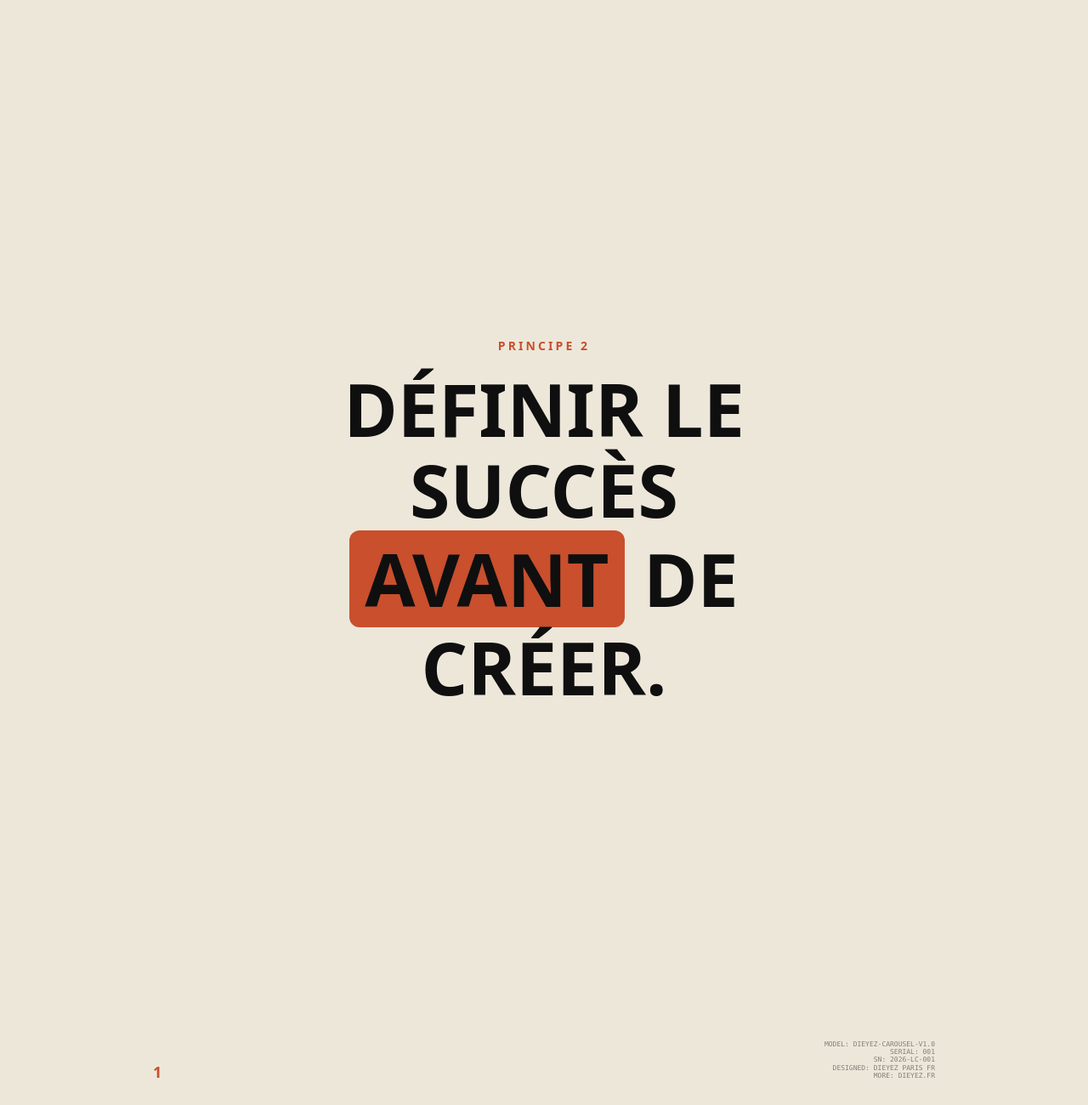
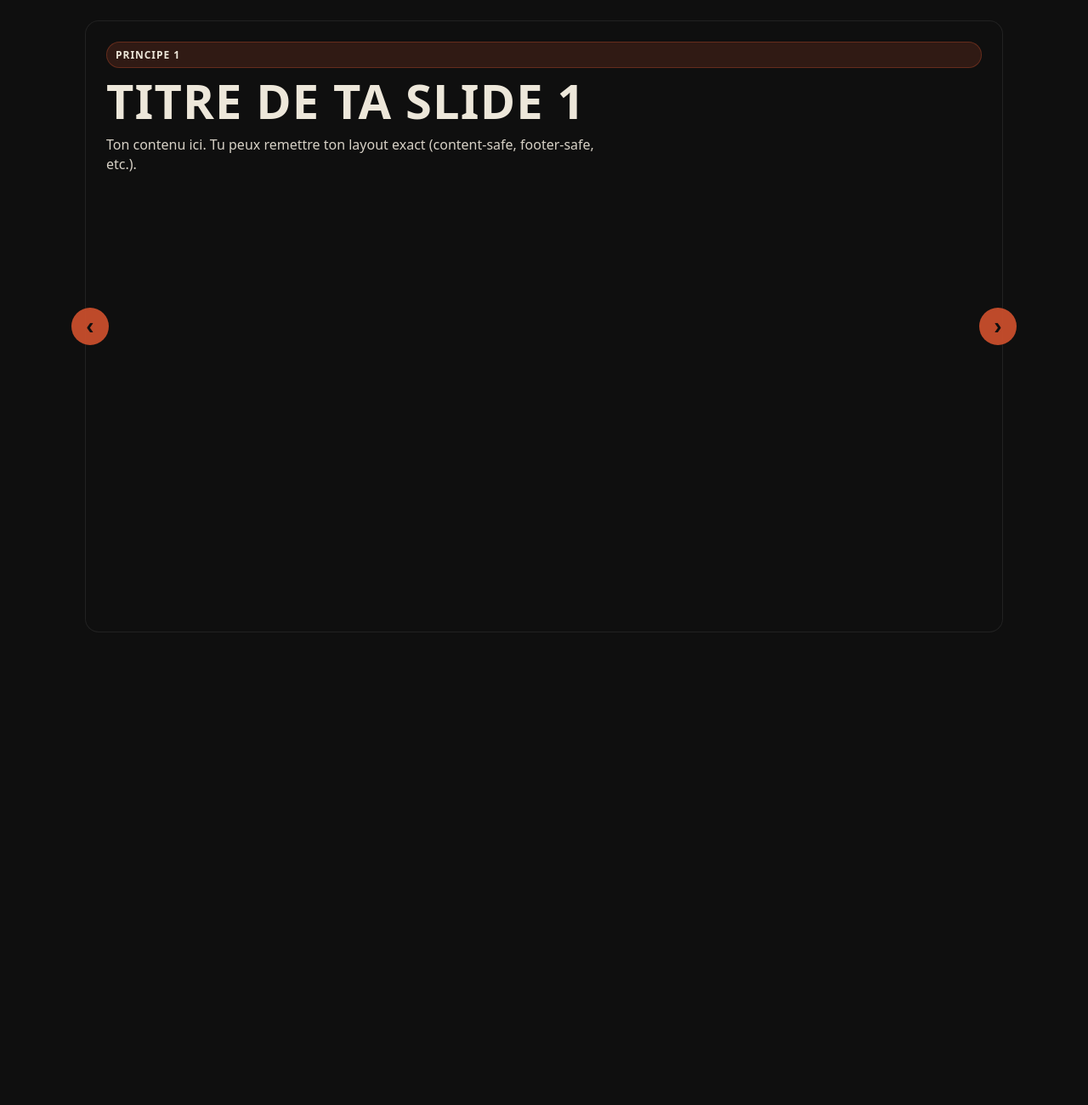
Before and after one commit to dieyez/regard, a plain HTML site: page posts/comment-briefer-un-creatif/index.html in a window 1280 px wide. Shown: the top 1300 px of the page at 85% size. After the commit the page ends 800 px from the top, so only its background shows below. Drawn offline with Linux system fonts and the light colour scheme.

Commit message:
Refactor HTML structure and styles for carousel

```diff
--- a/posts/comment-briefer-un-creatif/index.html
+++ b/posts/comment-briefer-un-creatif/index.html
@@ -1,150 +1,231 @@
-
 <!doctype html>
 <html lang="fr">
 <head>
 	<meta charset="utf-8" />
-  <meta name="viewport" content="width=device-width,initial-scale=1" />
-  <title>REGARD - Test Carousel</title>
+	<meta name="viewport" content="width=device-width, initial-scale=1" />
+	<title>Carousel</title>
+
 	<style>
 		:root{
+			--ink:#0f0f0f;
 			--cream:#EDE7DA;
-      --ink:#0f0f0f;
+			--cream2:#F6F2E8;
 			--terra:#C94F2D;
-      --safe:80px;
-      --footerH:160px;
 		}
 
-    html, body { margin:0; padding:0; background:var(--cream); }
-    body { font-family: system-ui, -apple-system, Segoe UI, Roboto, Arial, sans-serif; }
+		*{ box-sizing:border-box; }
+		html,body{ height:100%; }
+		body{
+			margin:0;
+			background: var(--ink);
+			color: var(--cream);
+			font-family: system-ui, -apple-system, Segoe UI, Roboto, Arial, sans-serif;
+		}
 
-    @page { size: 1080px 1350px; margin: 0; }
+		/* Layout global écran */
+		.page{
+			padding: 16px;
+		}
 
-    .carousel { width:1080px; margin:0 auto; }
+		/* ÉCRAN: carrousel horizontal */
+		.carousel-ui{
+			position: relative;
+			max-width: 1080px;
+			margin: 0 auto;
+		}
+
+		.carousel-track{
+			display: flex;
+			gap: 0;
+			overflow-x: auto;
+			scroll-snap-type: x mandatory;
+			-webkit-overflow-scrolling: touch;
+			scroll-behavior: smooth;
+
+			/* option: cache scrollbar */
+			scrollbar-width: none;
+		}
+		.carousel-track::-webkit-scrollbar{ display:none; }
 
 		.slide{
-      width:1080px;
-      height:1350px;
-      background:var(--cream);
-      position:relative;
-      overflow:hidden;
+			flex: 0 0 100%;
+			scroll-snap-align: center;
+			scroll-snap-stop: always;
+
+			/* pour que la slide prenne un “format” lisible à l’écran */
+			min-height: calc(100dvh - 32px);
+			padding: 24px;
+			display: grid;
+			align-content: start;
+			background: var(--ink);
+			border: 1px solid rgba(255,255,255,.08);
+			border-radius: 16px;
+		}
+
+		/* Flèches: desktop only */
+		.nav{
+			position: absolute;
+			top: 50%;
+			transform: translateY(-50%);
+			width: 44px;
+			height: 44px;
+			border-radius: 999px;
+			border: none;
+			background: rgba(201,79,45,.95);
+			color: #0f0f0f;
+			font-size: 28px;
+			font-weight: 900;
+			cursor: pointer;
+			display: none;
+			user-select: none;
+		}
+
+		.nav.prev{ left: -16px; }
+		.nav.next{ right: -16px; }
+
+		@media (min-width: 900px){
+			.page{ padding: 24px; }
+			.nav{ display: grid; place-items: center; }
+			.slide{ min-height: min(720px, calc(100vh - 48px)); }
+		}
+
+		/* ---- Ton design system de slide (à adapter) ---- */
+		/* Tu peux garder tes classes existantes: .content-safe, .footer-safe, etc. */
+		.h1{
+			font-weight: 900;
+			letter-spacing: .02em;
+			text-transform: uppercase;
+			line-height: 1.02;
+			margin: 0 0 12px 0;
+			font-size: clamp(28px, 5vw, 56px);
+		}
+		.p{
+			margin:0;
+			max-width: 65ch;
+			color: rgba(237,231,218,.9);
+			font-size: 16px;
+			line-height: 1.45;
+		}
+		.badge{
+			display:inline-block;
+			padding: 6px 10px;
+			border-radius: 999px;
+			background: rgba(201,79,45,.18);
+			border: 1px solid rgba(201,79,45,.35);
+			color: var(--cream);
+			font-weight: 700;
+			text-transform: uppercase;
+			letter-spacing: .08em;
+			font-size: 12px;
+			margin-bottom: 10px;
+		}
+
+		/* PRINT: on imprime toutes les slides (pas le swipe) */
+		@media print{
+			@page{
+				size: A4 portrait;
+				margin: 0;
+			}
+
+			body{
+				background: #fff !important;
+				color: #000 !important;
+			}
+
+			.page{
+				padding: 0 !important;
+			}
+
+			.carousel-ui{
+				max-width: none !important;
+				margin: 0 !important;
+			}
+
+			.carousel-track{
+				overflow: visible !important;
+				display: block !important;
+			}
+
+			.slide{
+				/* chaque slide = page */
 				page-break-after: always;
 				break-after: page;
+
+				/* en print, on force un format page */
+				width: 210mm;
+				height: 297mm;
+				min-height: 0 !important;
+				border: none !important;
+				border-radius: 0 !important;
+				padding: 18mm;
+
+				background: #fff !important;
+				color: #000 !important;
 			}
 
-    .content-safe{
-      position:absolute;
-      left:var(--safe);
-      right:var(--safe);
-      top:140px;
-      bottom:var(--safe);
-      padding-bottom: calc(var(--footerH) + 20px);
-      display:flex;
-      flex-direction:column;
-      justify-content:center;
-      align-items:center;
-      text-align:center;
-      color:var(--ink);
-      gap:18px;
-    }
-
-    .label{
-      letter-spacing: .22em;
-      text-transform: uppercase;
-      font-weight: 700;
-      font-size: 14px;
-      color: var(--terra);
-    }
-
-    .headline{
-      font-weight: 900;
-      text-transform: uppercase;
-      line-height: 1.10; /* serré MAIS sans chevauchement */
-      font-size: 86px;
-      margin:0;
-    }
-
-    .body{
-      font-weight: 300;
-      font-size: 28px;
-      line-height: 1.35;
-      max-width: 820px;
-      margin:0;
-    }
-
-    .highlight{
-      display:inline-block;
-      padding: 10px 18px;
-      border-radius: 12px;
-      background: var(--terra);
-      color: var(--ink);
-      font-weight: 900;
-    }
-
-    .footer-safe{
-      position:absolute;
-      left:var(--safe);
-      right:var(--safe);
-      bottom:var(--safe);
-      height:var(--footerH);
-      display:grid;
-      grid-template-columns: auto 1fr;
-      align-items:end;
-      gap:24px;
-      pointer-events:none;
-    }
-
-    .page-number{
-      color:var(--terra);
-      font-weight:800;
-      font-size: 18px;
-      line-height: 1;
-    }
-
-    .micrographic{
-      font-family: ui-monospace, SFMono-Regular, Menlo, Monaco, Consolas, "Liberation Mono", monospace;
-      font-size: 8px;
-      line-height: 1.15;
-      opacity: .45;
-      text-align:right;
-      white-space:pre;
+			.nav{ display:none !important; }
 		}
 	</style>
 </head>
+
 <body>
-  <div class="carousel">
+	<main class="page">
+		<div class="carousel-ui">
+			<button class="nav prev" type="button" aria-label="Précédent">‹</button>
 
+			<div class="carousel-track" id="track" tabindex="0" aria-label="Carrousel">
 				<section class="slide">
-      <div class="content-safe">
-        <div class="label">PRINCIPE 2</div>
-        <h1 class="headline">DÉFINIR LE<br>SUCCÈS<br><span class="highlight">AVANT</span> DE<br>CRÉER.</h1>
-      </div>
-
-      <div class="footer-safe">
-        <div class="page-number">1</div>
-        <div class="micrographic">MODEL: DIEYEZ-CAROUSEL-V1.0
-SERIAL: 001
-SN: 2026-LC-001
-DESIGNED: DIEYEZ PARIS FR
-MORE: DIEYEZ.FR</div>
-      </div>
+					<div class="badge">Principe 1</div>
+					<h2 class="h1">Titre de ta slide 1</h2>
+					<p class="p">Ton contenu ici. Tu peux remettre ton layout exact (content-safe, footer-safe, etc.).</p>
 				</section>
 
 				<section class="slide">
-      <div class="content-safe">
-        <div class="label">CONTEXTE</div>
-        <p class="body">J’ai été briefé des centaines de fois. J’ai briefé moi-même des prestataires et voici <span class="highlight">3 PRINCIPES</span> qui changent tout, peu importe le métier ou le secteur.</p>
+					<div class="badge">Principe 2</div>
+					<h2 class="h1">Titre de ta slide 2</h2>
+					<p class="p">Texte, visuels, etc.</p>
+				</section>
+
+				<section class="slide">
+					<div class="badge">Principe 3</div>
+					<h2 class="h1">Titre de ta slide 3</h2>
+					<p class="p">Texte, visuels, etc.</p>
+				</section>
 			</div>
 
-      <div class="footer-safe">
-        <div class="page-number">2</div>
-        <div class="micrographic">MODEL: DIEYEZ-CAROUSEL-V1.0
-SERIAL: 001
-SN: 2026-LC-001
-DESIGNED: DIEYEZ PARIS FR
-MORE: DIEYEZ.FR</div>
+			<button class="nav next" type="button" aria-label="Suivant">›</button>
 		</div>
-    </section>
+	</main>
 
-  </div>
+	<script>
+		const track = document.getElementById("track");
+		const prev = document.querySelector(".nav.prev");
+		const next = document.querySelector(".nav.next");
+
+		function slideWidth(){
+			const first = track.querySelector(".slide");
+			return first ? first.getBoundingClientRect().width : 0;
+		}
+
+		prev?.addEventListener("click", () => {
+			track.scrollBy({ left: -slideWidth(), behavior: "smooth" });
+		});
+
+		next?.addEventListener("click", () => {
+			track.scrollBy({ left: slideWidth(), behavior: "smooth" });
+		});
+
+		// Bonus: clavier (desktop)
+		track?.addEventListener("keydown", (e) => {
+			if(e.key === "ArrowLeft"){
+				e.preventDefault();
+				track.scrollBy({ left: -slideWidth(), behavior: "smooth" });
+			}
+			if(e.key === "ArrowRight"){
+				e.preventDefault();
+				track.scrollBy({ left: slideWidth(), behavior: "smooth" });
+			}
+		});
+	</script>
 </body>
 </html>
```
Lines whose indentation alone changed are shown as unchanged.
